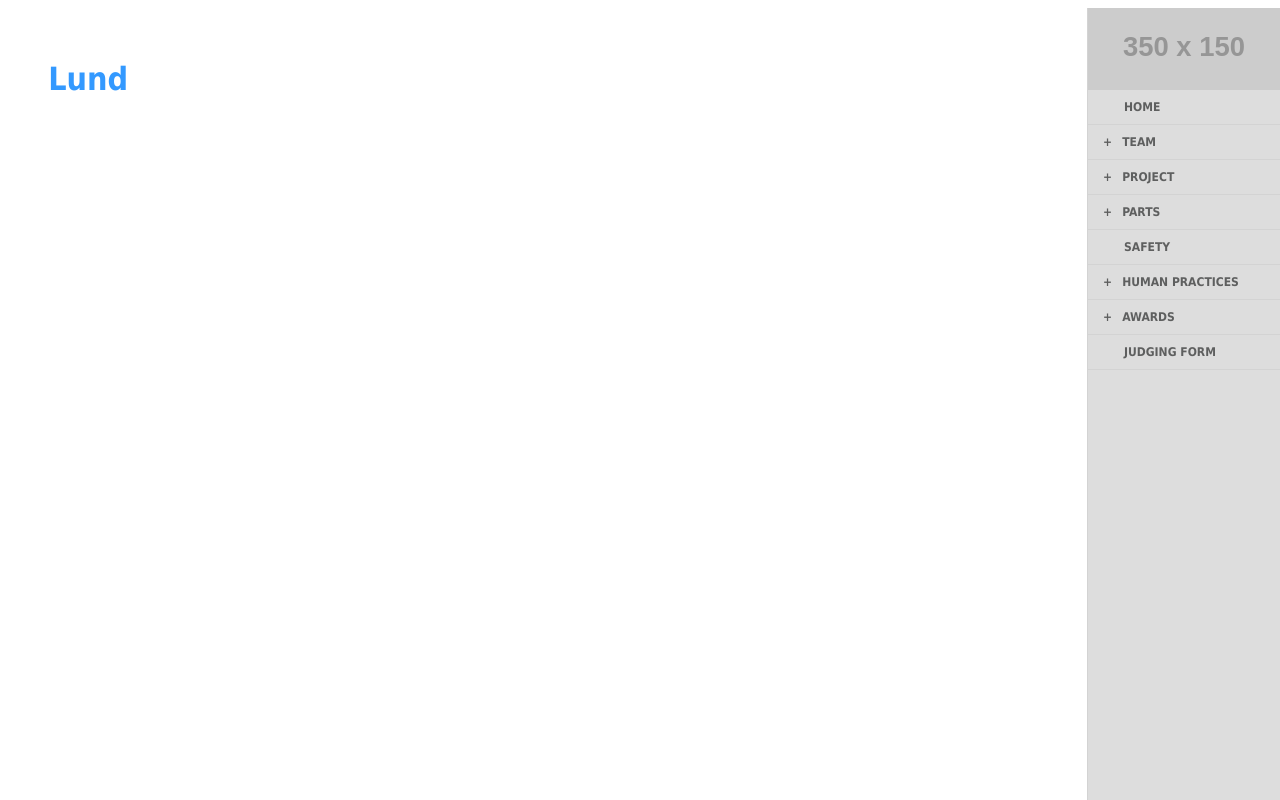
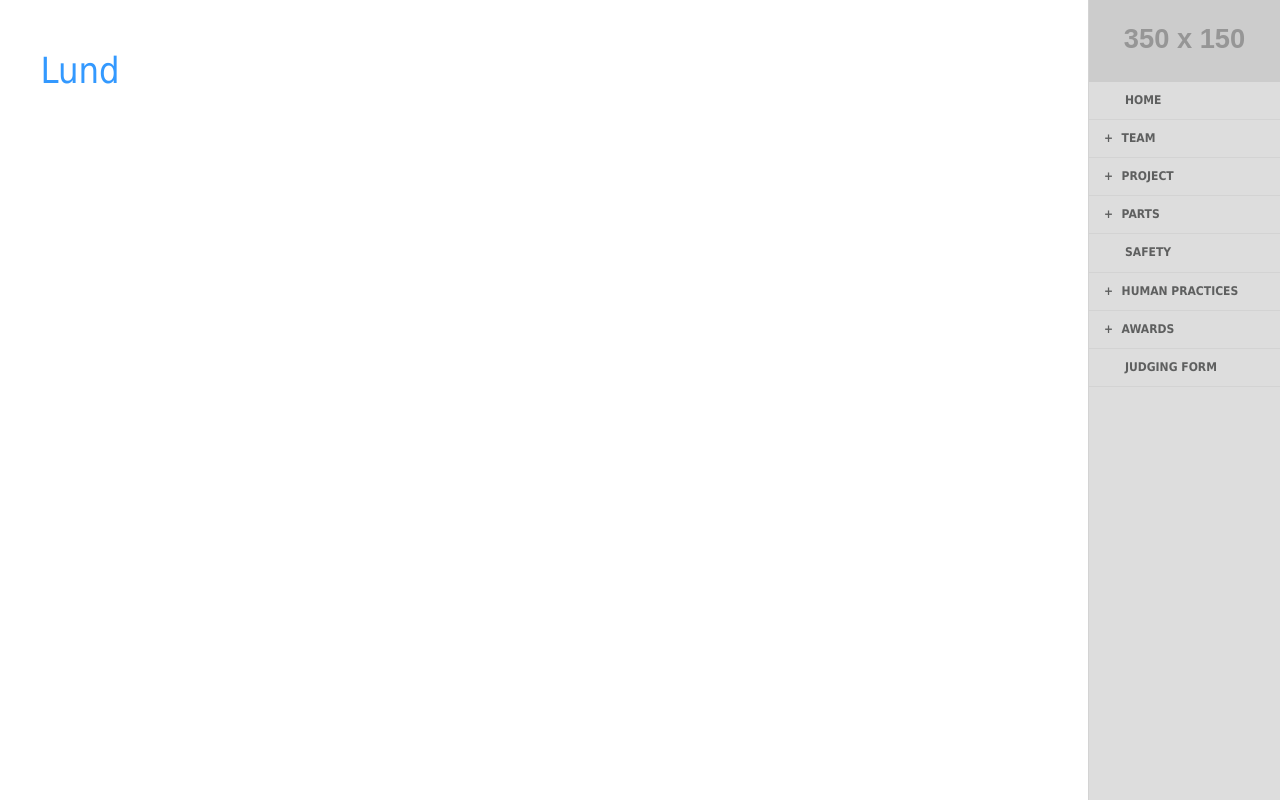
Before and after one commit to igemlund/wiki2017, a website: page app/templates/Lund.html in a window 1280 px wide. Drawn offline with nearby package versions, Linux system fonts and the light colour scheme; files that its build step writes are made by us from their sources; placeholder pictures from the web are drawn by us.

Commit message:
Seup less and add bootstrap

```diff
--- a/app/templates/Lund.html
+++ b/app/templates/Lund.html
@@ -1,4 +1,6 @@
 <html>
+
+<link rel="stylesheet" type="text/css" href="/Team:Lund/styles/bootstrap.css">
 
 <script>
 
--- /dev/null
+++ b/less/bootstrap.less
@@ -0,0 +1,56 @@
+/*!
+ * Bootstrap v3.3.7 (http://getbootstrap.com)
+ * Copyright 2011-2016 Twitter, Inc.
+ * Licensed under MIT (https://github.com/twbs/bootstrap/blob/master/LICENSE)
+ */
+
+// Core variables and mixins
+@import "bootstrap/less/variables.less";
+@import "bootstrap/less/mixins.less";
+
+// Reset and dependencies
+@import "bootstrap/less/normalize.less";
+@import "bootstrap/less/print.less";
+@import "bootstrap/less/glyphicons.less";
+
+// Core CSS
+@import "bootstrap/less/scaffolding.less";
+@import "bootstrap/less/type.less";
+@import "bootstrap/less/code.less";
+@import "bootstrap/less/grid.less";
+@import "bootstrap/less/tables.less";
+@import "bootstrap/less/forms.less";
+@import "bootstrap/less/buttons.less";
+
+// Components
+@import "bootstrap/less/component-animations.less";
+@import "bootstrap/less/dropdowns.less";
+@import "bootstrap/less/button-groups.less";
+@import "bootstrap/less/input-groups.less";
+@import "bootstrap/less/navs.less";
+@import "bootstrap/less/navbar.less";
+@import "bootstrap/less/breadcrumbs.less";
+@import "bootstrap/less/pagination.less";
+@import "bootstrap/less/pager.less";
+@import "bootstrap/less/labels.less";
+@import "bootstrap/less/badges.less";
+@import "bootstrap/less/jumbotron.less";
+@import "bootstrap/less/thumbnails.less";
+@import "bootstrap/less/alerts.less";
+@import "bootstrap/less/progress-bars.less";
+@import "bootstrap/less/media.less";
+@import "bootstrap/less/list-group.less";
+@import "bootstrap/less/panels.less";
+@import "bootstrap/less/responsive-embed.less";
+@import "bootstrap/less/wells.less";
+@import "bootstrap/less/close.less";
+
+// Components w/ JavaScript
+@import "bootstrap/less/modals.less";
+@import "bootstrap/less/tooltip.less";
+@import "bootstrap/less/popovers.less";
+@import "bootstrap/less/carousel.less";
+
+// Utility classes
+@import "bootstrap/less/utilities.less";
+@import "bootstrap/less/responsive-utilities.less";
--- a/package.json
+++ b/package.json
@@ -4,6 +4,7 @@
   "version": "1.0.0",
   "license": "MIT",
   "dependencies": {
+    "bootstrap": "^3.3.7",
     "browser-sync": "^2.18.12",
     "del": "^3.0.0",
     "gulp": "^3.9.1",
```
Also changed, not shown: gulpfile.js (+16 -2 lines).
